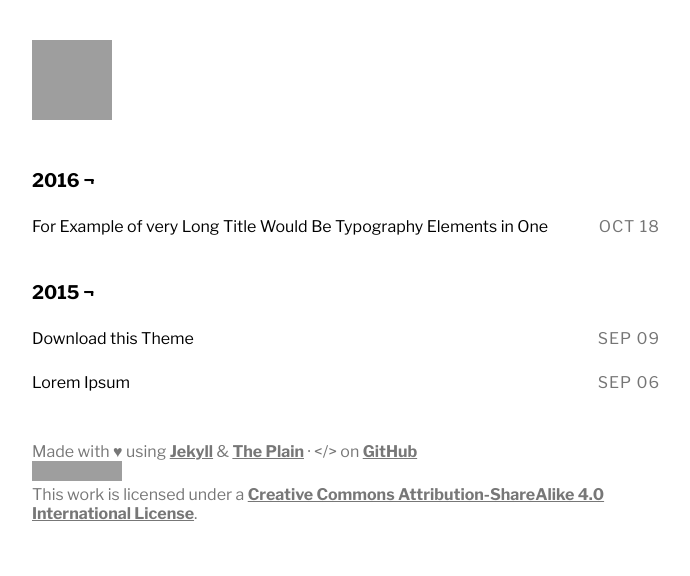
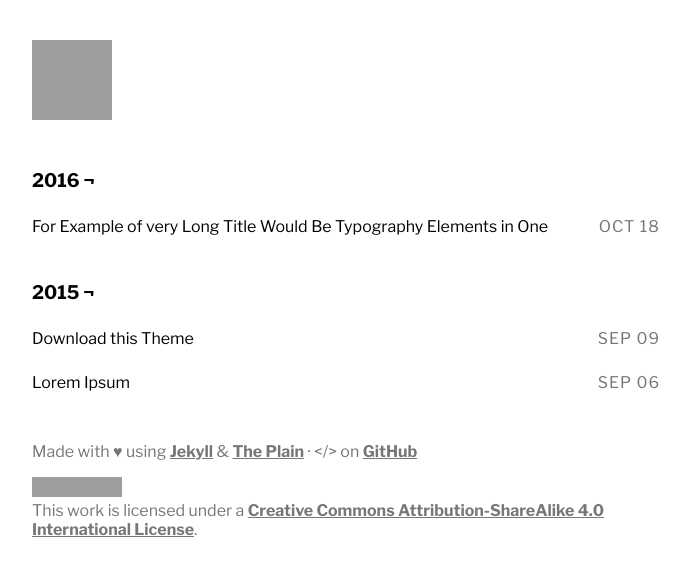
Before and after one commit to emersongoo/emersongoo.github.io, a Jekyll site: the page built from index.html, in a window 1280 px wide. Shown: the top 576 px of the page, without its empty margins (18-708 px from the left). Built offline with Jekyll 4.4.1, drawn with Linux system fonts in a browser that asks for light colours; grey boxes are pictures that could not be loaded.

Commit message:
change to p

```diff
--- a/_includes/footer.html
+++ b/_includes/footer.html
@@ -1,7 +1,5 @@
 <div class="footer">
   <span class="block">Made with &hearts; using <a href="http://jekyllrb.com/">Jekyll</a> &amp; <a href="https://github.com/heiswayi/the-plain" title="The Plain theme by Heiswayi Nrird">The Plain</a> &middot; &lt;/&gt; on <a href="https://github.com/{{ site.github_username }}" title="Hosted on GitHub">GitHub</a>
 
-  <br>
-
-  <a rel="license" href="http://creativecommons.org/licenses/by-sa/4.0/"><img alt="Creative Commons License" style="border-width:0" src="https://i.creativecommons.org/l/by-sa/4.0/88x31.png" /></a><br />This work is licensed under a <a rel="license" href="http://creativecommons.org/licenses/by-sa/4.0/">Creative Commons Attribution-ShareAlike 4.0 International License</a>.
+  <p><a rel="license" href="http://creativecommons.org/licenses/by-sa/4.0/"><img alt="Creative Commons License" style="border-width:0" src="https://i.creativecommons.org/l/by-sa/4.0/88x31.png" /></a><br />This work is licensed under a <a rel="license" href="http://creativecommons.org/licenses/by-sa/4.0/">Creative Commons Attribution-ShareAlike 4.0 International License</a>.</p>
 </div>
```
